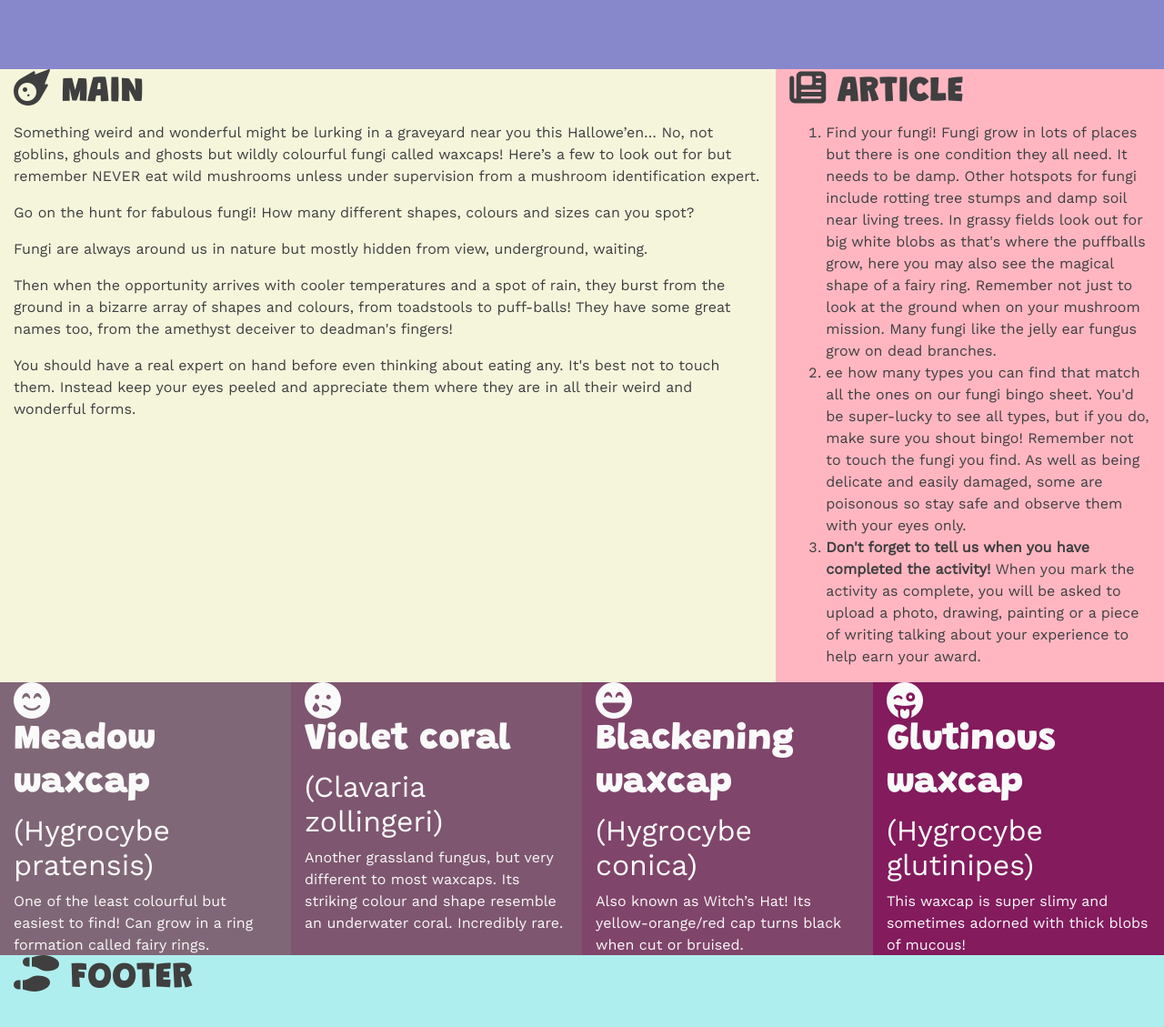
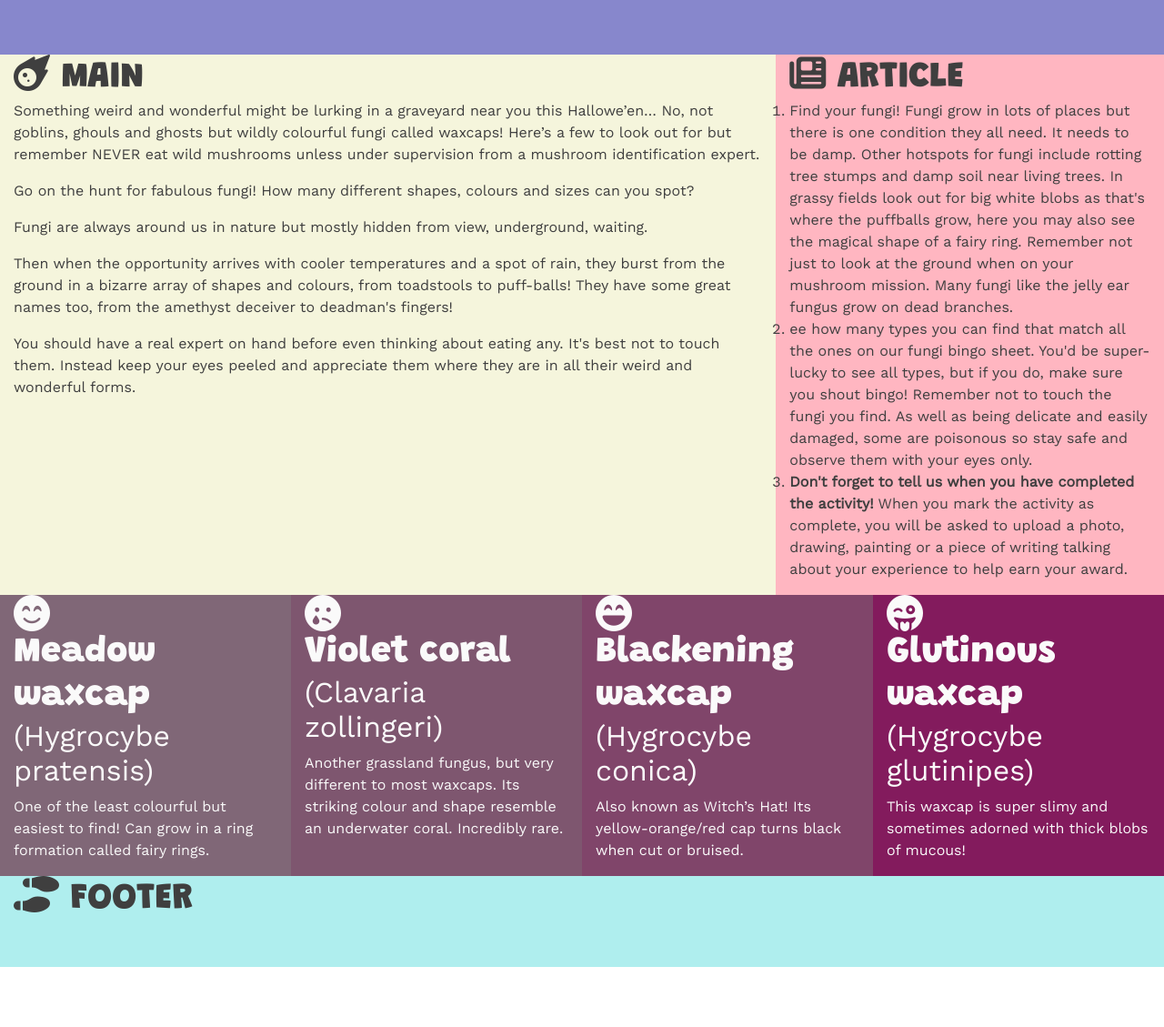
Before and after one commit to PaulWheatcroft/bootstrapping, a plain HTML site: page index.html in a window 1280 px wide. Shown: the part 815-1944 px from the top of the page at 91% size. After the commit the page ends 1878 px from the top, so only its background shows below. Drawn offline with nearby package versions, Linux system fonts and the light colour scheme.

Commit message:
adding CSS zero out of margin

```diff
--- a/css/style.css
+++ b/css/style.css
@@ -1,3 +1,14 @@
+*{
+    margin:0;
+    padding:0;
+    border:0;
+}
+ul {
+    margin: 0;
+}
+h1 {
+    margin: 0;
+}
 body {
     color: #3f3f3f;
     font-family: 'Work Sans', sans-serif;
@@ -36,23 +47,23 @@ article {
     display: block;
 }
 #one {
-    height: 300px;
+
     background-color: rgb(128, 103, 119);
 }
 #two {
-    height: 300px;
+
     background-color: rgb(126, 86, 111);
 }
 #three {
-    height: 300px;
+
     background-color: rgb(128, 69, 106);
 }
 #four {
-    height: 300px;
+
     background-color: rgb(131, 27, 93);
 }
 footer {
     clear: both;
-    height: 200px;
+    height: 100px;
     background-color: paleturquoise;
 }
```
